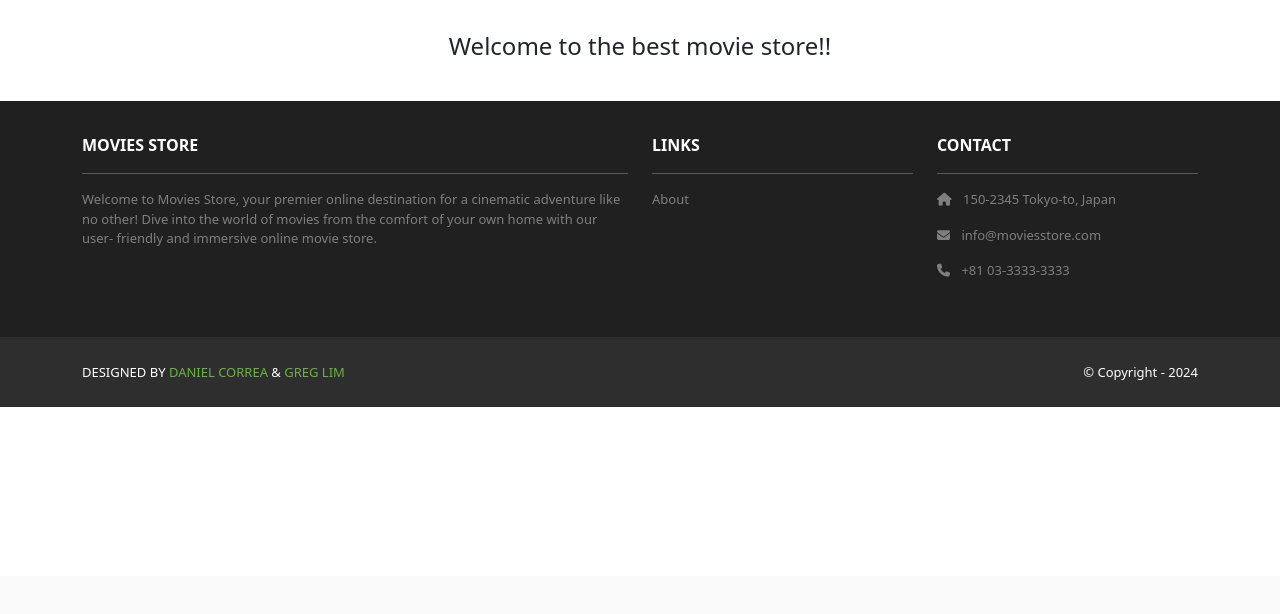
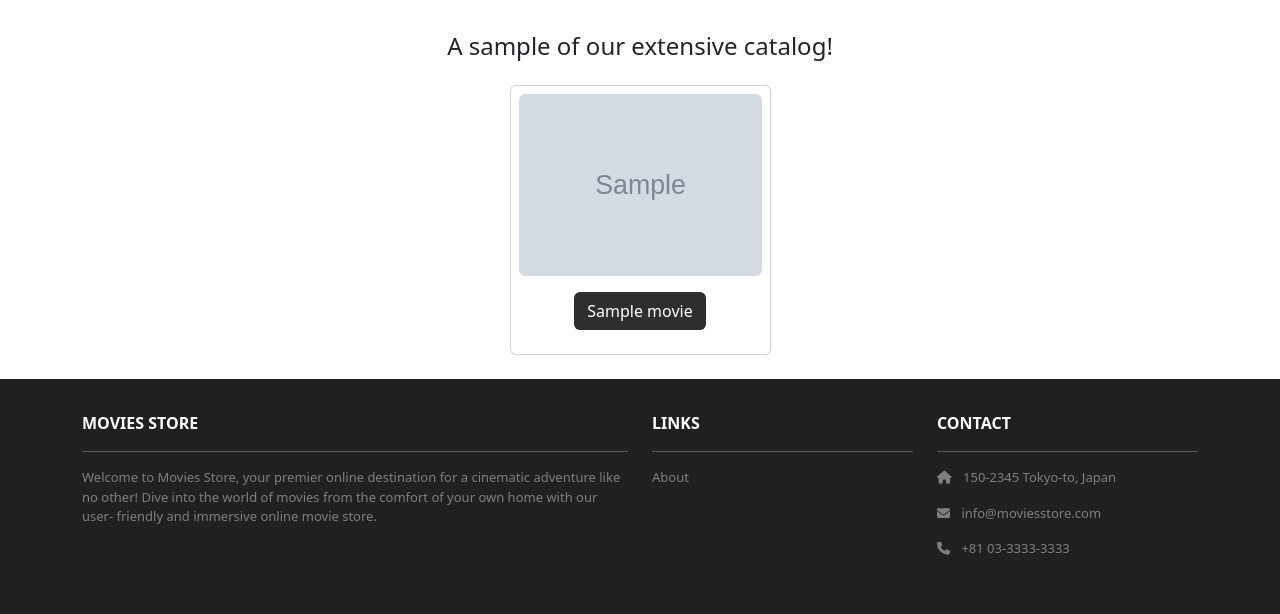
Before and after one commit to thatrobotdev/moviesstore, a Django app: template home/templates/home/index.html in a window 1280 px wide. Shown: the part 224-838 px from the top of the page. Before the commit the page ends 631 px from the top, so only its background shows below. Run offline with Django 5.2, Linux system fonts and the light colour scheme; the template is opened without the code that fills it: most values are stand-ins (such as "Sample title", 1, 10 or a date in 2020); grey boxes marked "Sample" are stand-in pictures; some libraries are stand-ins or nearby versions.

Commit message:
addded three random movies to the front page

```diff
--- a/home/templates/home/index.html
+++ b/home/templates/home/index.html
@@ -1,17 +1,43 @@
 {% extends 'base.html' %} {% block content %}
+
 <header class="masthead bg-index text-white text-center py-4">
   <div class="container d-flex align-items-center flex-column pt-2">
     <h2>Movies Store</h2>
     <p>Your Ticket to Unlimited Entertainment!</p>
   </div>
 </header>
+
 <div class="p-3">
   <div class="container">
     <div class="row mt-3">
       <div class="col mx-auto text-center mb-3">
-        <h4>Welcome to the best movie store!!</h4>
+        <h4>A sample of our extensive catalog!</h4>
       </div>
+    </div>
+
+    <div class="row justify-content-center">
+      {% for movie in template_data.random_movies %}
+      <div class="col-md-4 col-lg-3 mb-2">
+        <div class="card p-2 align-items-center">
+          <a href="{% url 'movies.show' id=movie.id %}">
+            <img
+              src="{{ movie.image.url }}"
+              class="card-img-top rounded img-card-200"
+            />
+          </a>
+          <div class="card-body text-center">
+            <a
+              href="{% url 'movies.show' id=movie.id %}"
+              class="btn bg-dark text-white"
+            >
+              {{ movie.name }}
+            </a>
+          </div>
+        </div>
+      </div>
+      {% endfor %}
     </div>
   </div>
 </div>
+
 {% endblock content %}
```
Also changed, not shown: home/views.py (+7 -1 lines).
